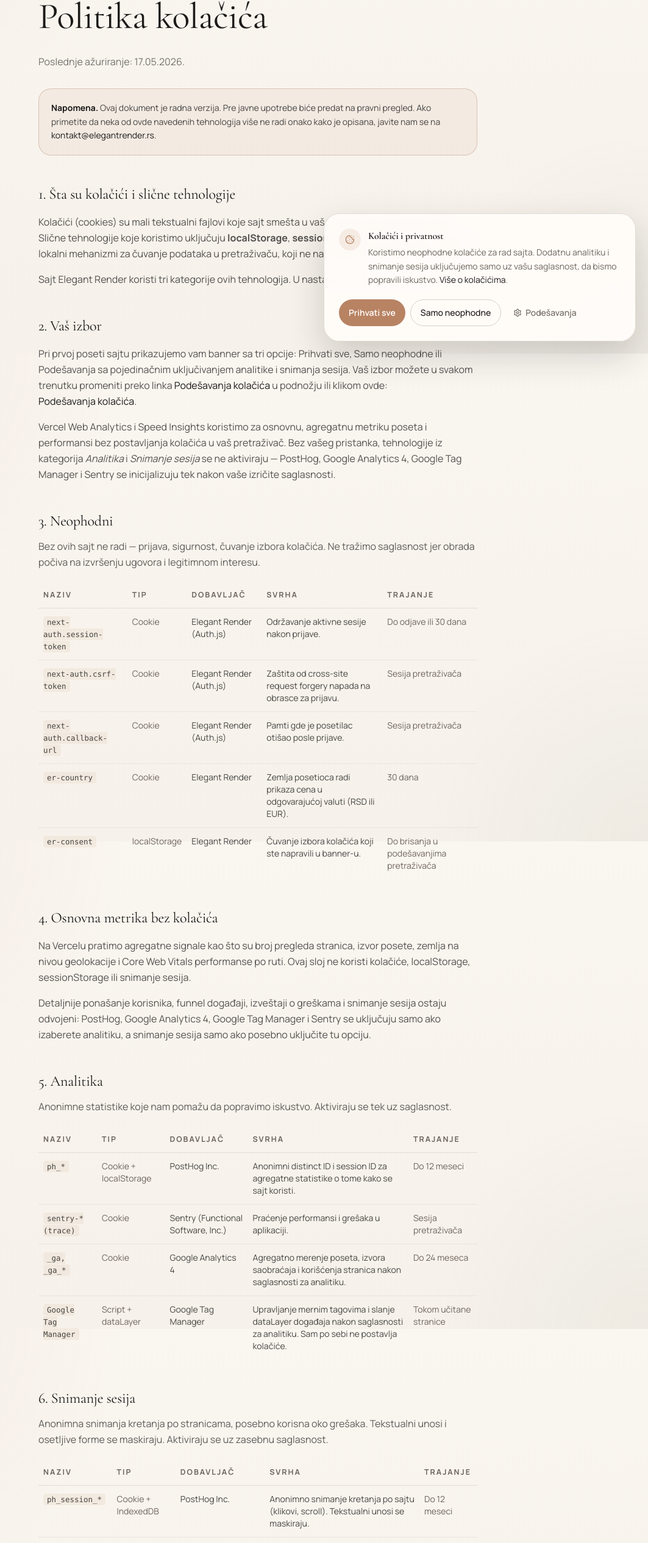
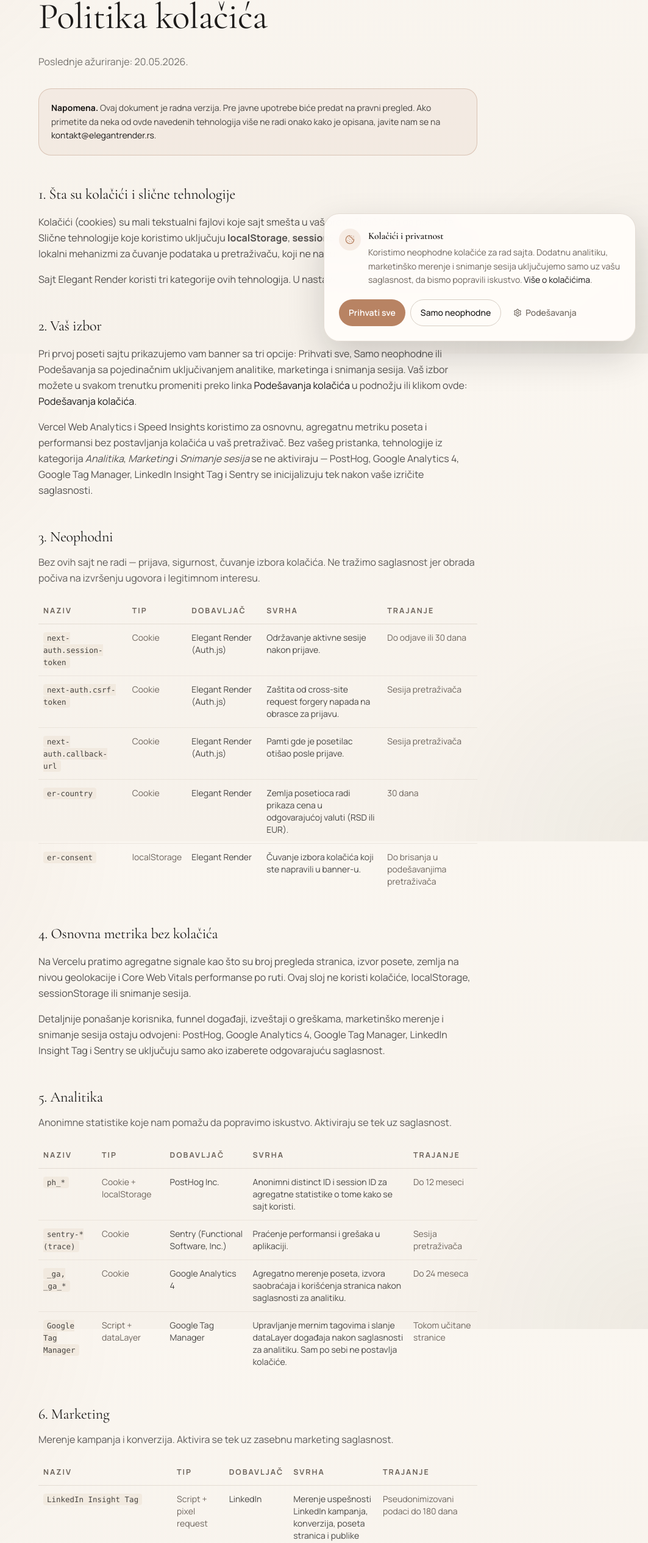
Before and after one commit to ngluvakov/elegant-render-fr, a Next.js app: page /pravno/kolacici in a window 1280 px wide. Shown: the part 220-2751 px from the top of the page at 61% size, without its empty margins (217-1280 px from the left). Built offline with nearby package versions, Linux system fonts and the light colour scheme; no server answers; the database is empty.

Commit message:
Add consent-gated LinkedIn Insight Tag

```diff
--- a/src/app/(marketing)/pravno/kolacici/page.tsx
+++ b/src/app/(marketing)/pravno/kolacici/page.tsx
@@ -12,7 +12,7 @@ export const metadata: Metadata = createPublicMetadata({
   path: "/pravno/kolacici",
 });
 
-const LAST_UPDATED = "2026-05-17";
+const LAST_UPDATED = "2026-05-20";
 
 type CookieEntry = {
   name: string;
@@ -96,6 +96,26 @@ const ANALYTICS: CookieEntry[] = [
   },
 ];
 
+const MARKETING: CookieEntry[] = [
+  {
+    name: "LinkedIn Insight Tag",
+    storage: "Script + pixel request",
+    provider: "LinkedIn",
+    purpose:
+      "Merenje uspešnosti LinkedIn kampanja, konverzija, poseta stranica i publike nakon saglasnosti za marketing.",
+    retention: "Pseudonimizovani podaci do 180 dana",
+  },
+  {
+    name: "lms_analytics, AnalyticsSyncHistory, UserMatchHistory, li_fat_id, li_sugr, _guid",
+    storage: "Cookie + first-party identifier",
+    provider: "LinkedIn",
+    purpose:
+      "Povezivanje posete sa LinkedIn oglasima, attribution i audience matching nakon saglasnosti za marketing.",
+    retention:
+      "Uglavnom 30-90 dana; pojedini LinkedIn cookies mogu trajati do 1 godine",
+  },
+];
+
 const RECORDING: CookieEntry[] = [
   {
     name: "ph_session_*",
@@ -165,8 +185,8 @@ export default function KolaciciPage() {
           <p>
             Pri prvoj poseti sajtu prikazujemo vam banner sa tri opcije:
             Prihvati sve, Samo neophodne ili Podešavanja sa pojedinačnim
-            uključivanjem analitike i snimanja sesija. Vaš izbor možete u
-            svakom trenutku promeniti preko linka{" "}
+            uključivanjem analitike, marketinga i snimanja sesija. Vaš izbor
+            možete u svakom trenutku promeniti preko linka{" "}
             <ConsentSettingsLink className="text-foreground underline-offset-4 hover:underline" />
             {" "}u podnožju ili klikom ovde:{" "}
             <ConsentSettingsLink className="text-foreground underline-offset-4 hover:underline" />
@@ -176,9 +196,10 @@ export default function KolaciciPage() {
             Vercel Web Analytics i Speed Insights koristimo za osnovnu,
             agregatnu metriku poseta i performansi bez postavljanja kolačića u
             vaš pretraživač. Bez vašeg pristanka, tehnologije iz kategorija{" "}
-            <em>Analitika</em> i <em>Snimanje sesija</em> se ne aktiviraju —
-            PostHog, Google Analytics 4, Google Tag Manager i Sentry se
-            inicijalizuju tek nakon vaše izričite saglasnosti.
+            <em>Analitika</em>, <em>Marketing</em> i <em>Snimanje sesija</em>{" "}
+            se ne aktiviraju — PostHog, Google Analytics 4, Google Tag
+            Manager, LinkedIn Insight Tag i Sentry se inicijalizuju tek nakon
+            vaše izričite saglasnosti.
           </p>
         </Section>
 
@@ -197,10 +218,10 @@ export default function KolaciciPage() {
           </p>
           <p>
             Detaljnije ponašanje korisnika, funnel događaji, izveštaji o
-            greškama i snimanje sesija ostaju odvojeni: PostHog, Google
-            Analytics 4, Google Tag Manager i Sentry se uključuju samo ako
-            izaberete analitiku, a snimanje sesija samo ako posebno uključite
-            tu opciju.
+            greškama, marketinško merenje i snimanje sesija ostaju odvojeni:
+            PostHog, Google Analytics 4, Google Tag Manager, LinkedIn Insight
+            Tag i Sentry se uključuju samo ako izaberete odgovarajuću
+            saglasnost.
           </p>
         </Section>
 
@@ -211,12 +232,18 @@ export default function KolaciciPage() {
         />
 
         <CookieCategorySection
-          title="6. Snimanje sesija"
+          title="6. Marketing"
+          subtitle="Merenje kampanja i konverzija. Aktivira se tek uz zasebnu marketing saglasnost."
+          entries={MARKETING}
+        />
+
+        <CookieCategorySection
+          title="7. Snimanje sesija"
           subtitle="Anonimna snimanja kretanja po stranicama, posebno korisna oko grešaka. Tekstualni unosi i osetljive forme se maskiraju. Aktiviraju se uz zasebnu saglasnost."
           entries={RECORDING}
         />
 
-        <Section title="7. Kontrola u pretraživaču">
+        <Section title="8. Kontrola u pretraživaču">
           <p>
             Pored banner-a na sajtu, sve kolačiće možete da pregledate i
             obrišete u podešavanjima vašeg pretraživača. Linkovi ka
@@ -266,7 +293,7 @@ export default function KolaciciPage() {
           </ul>
         </Section>
 
-        <Section title="8. Više informacija">
+        <Section title="9. Više informacija">
           <p>
             Detalji o tome kako obrađujemo lične podatke i kome se obraćate
             ako imate pitanja nalaze se u{" "}
--- a/src/app/(marketing)/pravno/privatnost/page.tsx
+++ b/src/app/(marketing)/pravno/privatnost/page.tsx
@@ -16,7 +16,7 @@ export const metadata: Metadata = createPublicMetadata({
   path: "/pravno/privatnost",
 });
 
-const LAST_UPDATED = "2026-05-17";
+const LAST_UPDATED = "2026-05-20";
 
 export default function PrivatnostPage() {
   return (
@@ -209,6 +209,11 @@ export default function PrivatnostPage() {
                   name="Google Tag Manager"
                   location="SAD / EU"
                   purpose="Upravljanje mernim tagovima i dataLayer događajima, aktivno samo nakon saglasnosti za analitiku."
+                />
+                <ProcessorRow
+                  name="LinkedIn Insight Tag"
+                  location="SAD / EU"
+                  purpose="Merenje LinkedIn kampanja, konverzija i publike, aktivno samo nakon saglasnosti za marketing."
                 />
                 <ProcessorRow
                   name="Bitrix24 (Bitrix Inc.)"
--- a/src/app/layout.tsx
+++ b/src/app/layout.tsx
@@ -8,6 +8,7 @@ import { cn } from "@/lib/utils";
 import { ConsentBanner } from "@/components/site/consent-banner";
 import { GoogleAnalyticsPostLaunch } from "@/components/analytics/google-analytics-post-launch";
 import { GoogleTagManagerPostLaunch } from "@/components/analytics/google-tag-manager-post-launch";
+import { LinkedInInsightTag } from "@/components/analytics/linkedin-insight-tag";
 import { SITE } from "@/lib/content/site";
 import { absoluteUrl, INDEXABLE_ROBOTS, SEO } from "@/lib/seo";
 
@@ -113,6 +114,7 @@ export default function RootLayout({
         <SpeedInsights />
         <GoogleAnalyticsPostLaunch />
         <GoogleTagManagerPostLaunch />
+        <LinkedInInsightTag />
       </body>
     </html>
   );
--- a/src/app/portal/admin/analitika/page.tsx
+++ b/src/app/portal/admin/analitika/page.tsx
@@ -16,7 +16,7 @@ import { requirePermission } from "@/lib/admin-auth";
 export const metadata: Metadata = {
   title: "Analitika — Admin",
   description:
-    "Admin hub za Google, Vercel, PostHog, Sentry i SEO dashboard linkove.",
+    "Admin hub za Google, LinkedIn, Vercel, PostHog, Sentry i SEO dashboard linkove.",
   robots: { index: false, follow: false },
 };
 
@@ -102,6 +102,14 @@ const dashboardLinks: DashboardLink[] = [
       process.env.NEXT_PUBLIC_GTM_ENABLED === "true"
         ? "Container je aktivan samo posle analytics consent-a."
         : "Pripremljeno; container je isključen do live puštanja.",
+  },
+  {
+    title: "LinkedIn Campaign Manager",
+    description: "Insight Tag, LinkedIn kampanje, publike i conversion tracking status.",
+    envName: "LINKEDIN_CAMPAIGN_MANAGER_URL",
+    href: dashboardUrl("LINKEDIN_CAMPAIGN_MANAGER_URL"),
+    icon: BarChart3,
+    note: "Insight Tag partner ID 9178042 se učitava samo posle marketing consent-a.",
   },
   {
     title: "Google Search Console",
--- /dev/null
+++ b/src/components/analytics/linkedin-insight-tag.tsx
@@ -0,0 +1,86 @@
+"use client";
+
+import { useEffect, useState } from "react";
+import Script from "next/script";
+import {
+  CONSENT_CHANGE_EVENT,
+  readConsent,
+  type ConsentPrefs,
+} from "@/lib/consent";
+
+declare global {
+  interface Window {
+    _linkedin_partner_id?: string;
+    _linkedin_data_partner_ids?: string[];
+    lintrk?: ((action: string, payload?: unknown) => void) & {
+      q?: [string, unknown?][];
+    };
+  }
+}
+
+const LINKEDIN_PARTNER_ID = "9178042";
+const LINKEDIN_INSIGHT_SCRIPT_ID = "linkedin-insight-library";
+
+const LINKEDIN_INSIGHT_BOOTSTRAP = `
+(function() {
+  var partnerId = "${LINKEDIN_PARTNER_ID}";
+  window._linkedin_partner_id = partnerId;
+  window._linkedin_data_partner_ids = window._linkedin_data_partner_ids || [];
+  if (window._linkedin_data_partner_ids.indexOf(partnerId) === -1) {
+    window._linkedin_data_partner_ids.push(partnerId);
+  }
+  (function(l) {
+    if (!l) {
+      window.lintrk = function(a,b){window.lintrk.q.push([a,b])};
+      window.lintrk.q = [];
+    }
+    if (document.getElementById("${LINKEDIN_INSIGHT_SCRIPT_ID}")) {
+      return;
+    }
+    var s = document.getElementsByTagName("script")[0];
+    var b = document.createElement("script");
+    b.id = "${LINKEDIN_INSIGHT_SCRIPT_ID}";
+    b.type = "text/javascript";
+    b.async = true;
+    b.src = "https://snap.licdn.com/li.lms-analytics/insight.min.js";
+    s.parentNode.insertBefore(b, s);
+  })(window.lintrk);
+})();
+`;
+
+function hasMarketingConsent(prefs: ConsentPrefs | null) {
+  return Boolean(prefs?.marketing);
+}
+
+export function LinkedInInsightTag() {
+  const [marketingConsent, setMarketingConsent] = useState(false);
+
+  useEffect(() => {
+    const applyConsent = (prefs: ConsentPrefs | null) => {
+      setMarketingConsent(hasMarketingConsent(prefs));
+    };
+
+    applyConsent(readConsent());
+
+    const onConsentChange = (event: Event) => {
+      const next =
+        (event as CustomEvent<ConsentPrefs>).detail ?? readConsent();
+      applyConsent(next);
+    };
+
+    window.addEventListener(CONSENT_CHANGE_EVENT, onConsentChange);
+    return () => {
+      window.removeEventListener(CONSENT_CHANGE_EVENT, onConsentChange);
+    };
+  }, []);
+
+  if (!marketingConsent) return null;
+
+  // No noscript pixel: consent lives in localStorage, so a server-rendered
+  // fallback would fire without being able to honor the marketing choice.
+  return (
+    <Script id="linkedin-insight-tag" strategy="afterInteractive">
+      {LINKEDIN_INSIGHT_BOOTSTRAP}
+    </Script>
+  );
+}
--- a/src/components/site/consent-banner.tsx
+++ b/src/components/site/consent-banner.tsx
@@ -5,7 +5,7 @@
  *
  * Consent storage and event wiring lives in src/lib/consent.ts.
  * instrumentation-client.ts subscribes to the er-consent-change event
- * to (de)init Sentry + PostHog.
+ * to (de)init Sentry + PostHog. Marketing tags listen separately.
  *
  * Hydration: useSyncExternalStore + a server sentinel snapshot ensures
  * the SSR pass and the client first render both return null from the
@@ -36,7 +36,9 @@ function subscribe(callback: () => void) {
 }
 
 function snapshotKey(prefs: ConsentPrefs | null): string {
-  return prefs ? `${prefs.analytics}|${prefs.recording}|${prefs.decidedAt}` : "";
+  return prefs
+    ? `${prefs.analytics}|${prefs.marketing}|${prefs.recording}|${prefs.decidedAt}`
+    : "";
 }
 
 function getSnapshot() {
@@ -64,12 +66,14 @@ export function ConsentBanner() {
   // when an external value changes".
   // See https://react.dev/reference/react/useState#storing-information-from-previous-renders
   const [analytics, setAnalytics] = useState(false);
+  const [marketing, setMarketing] = useState(false);
   const [recording, setRecording] = useState(false);
   const draftKey = `${snapshot}|${forceOpen}`;
   const [lastDraftKey, setLastDraftKey] = useState("");
   if (draftKey !== lastDraftKey) {
     setLastDraftKey(draftKey);
     setAnalytics(consent?.analytics ?? false);
+    setMarketing(consent?.marketing ?? false);
     setRecording(consent?.recording ?? false);
   }
 
@@ -106,7 +110,7 @@ export function ConsentBanner() {
   };
 
   const handleSavePrefs = () => {
-    writeConsent({ analytics, recording });
+    writeConsent({ analytics, marketing, recording });
     closeAndClear();
   };
 
@@ -126,9 +130,9 @@ export function ConsentBanner() {
             Kolačići i privatnost
           </h2>
           <p className="mt-1 text-sm leading-relaxed text-muted-foreground sm:text-sm">
-            Koristimo neophodne kolačiće za rad sajta. Dodatnu analitiku i
-            snimanje sesija uključujemo samo uz vašu saglasnost, da bismo
-            popravili iskustvo.{" "}
+            Koristimo neophodne kolačiće za rad sajta. Dodatnu analitiku,
+            marketinško merenje i snimanje sesija uključujemo samo uz vašu
+            saglasnost, da bismo popravili iskustvo.{" "}
             <Link
               href="/pravno/kolacici"
               className="text-foreground underline-offset-4 hover:underline"
@@ -163,6 +167,12 @@ export function ConsentBanner() {
             description="Anonimne statistike o korišćenju (PostHog, Google Analytics 4 / Tag Manager) i izveštaji o greškama (Sentry)."
             checked={analytics}
             onChange={setAnalytics}
+          />
+          <ConsentRow
+            label="Marketing"
+            description="Merenje LinkedIn kampanja, konverzija i publike preko LinkedIn Insight Tag-a."
+            checked={marketing}
+            onChange={setMarketing}
           />
           <ConsentRow
             label="Snimanje sesija"
```
Also changed, not shown: src/lib/consent.ts (+8 -5 lines), 1 other file (tests, documents, lock files or other folders).
